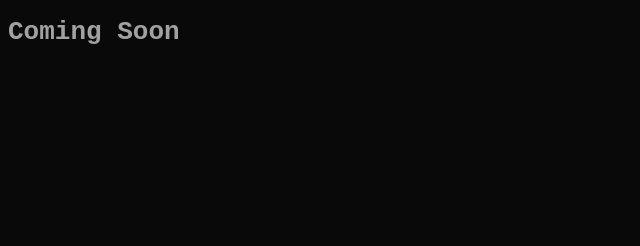
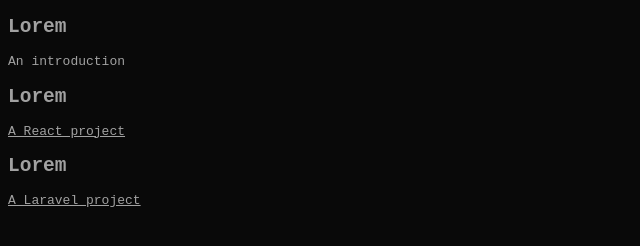
Before and after one commit to GiuseppeGreco2292/giuseppegreco2292.github.io, a plain HTML site: page index.html in a window 1280 px wide. Shown: the whole page, without its empty margins (0-640 px from the left). Drawn offline with Linux system fonts and the light colour scheme.

Commit message:
placeholders

```diff
--- a/index.html
+++ b/index.html
@@ -4,10 +4,19 @@
     <meta charset="UTF-8">
     <meta http-equiv="X-UA-Compatible" content="IE=edge">
     <meta name="viewport" content="width=device-width, initial-scale=1.0">
-    <link rel="stylesheet" href="styles.css">
+    <link rel="stylesheet" href="style.css">
     <title>Coming Soon</title>
 </head>
 <body>
-    <h1>Coming Soon</h1>
+    <section>
+        <h1>Lorem</h1>
+        <p>An introduction</p>
+    </section>
+    <section>
+        <h2>Lorem</h2>
+        <p><a href="/" target="blank">A React project</a></p>
+        <h2>Lorem</h2>
+        <p><a href="/" target="blank">A Laravel project</a></p>
+    </section>
 </body>
 </html>
```
Also changed, not shown: style.css (renamed from styles.css).
